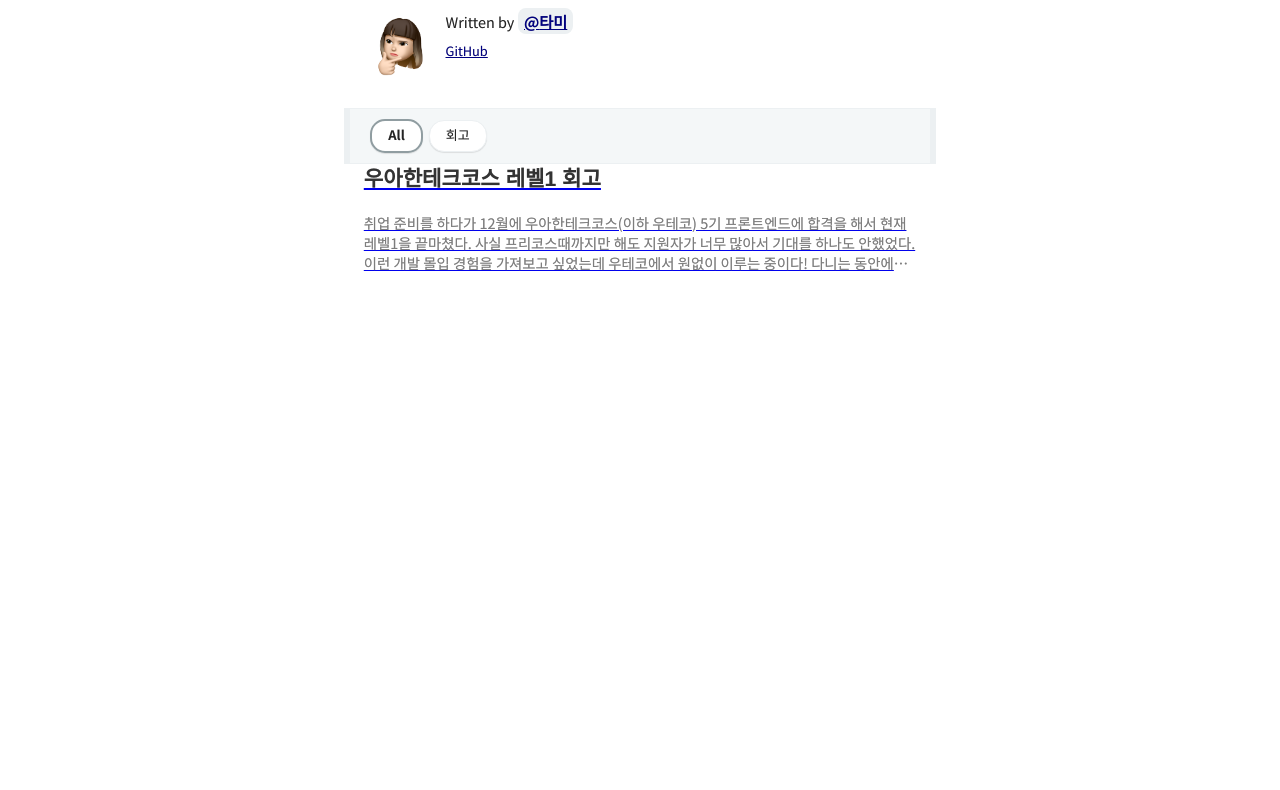
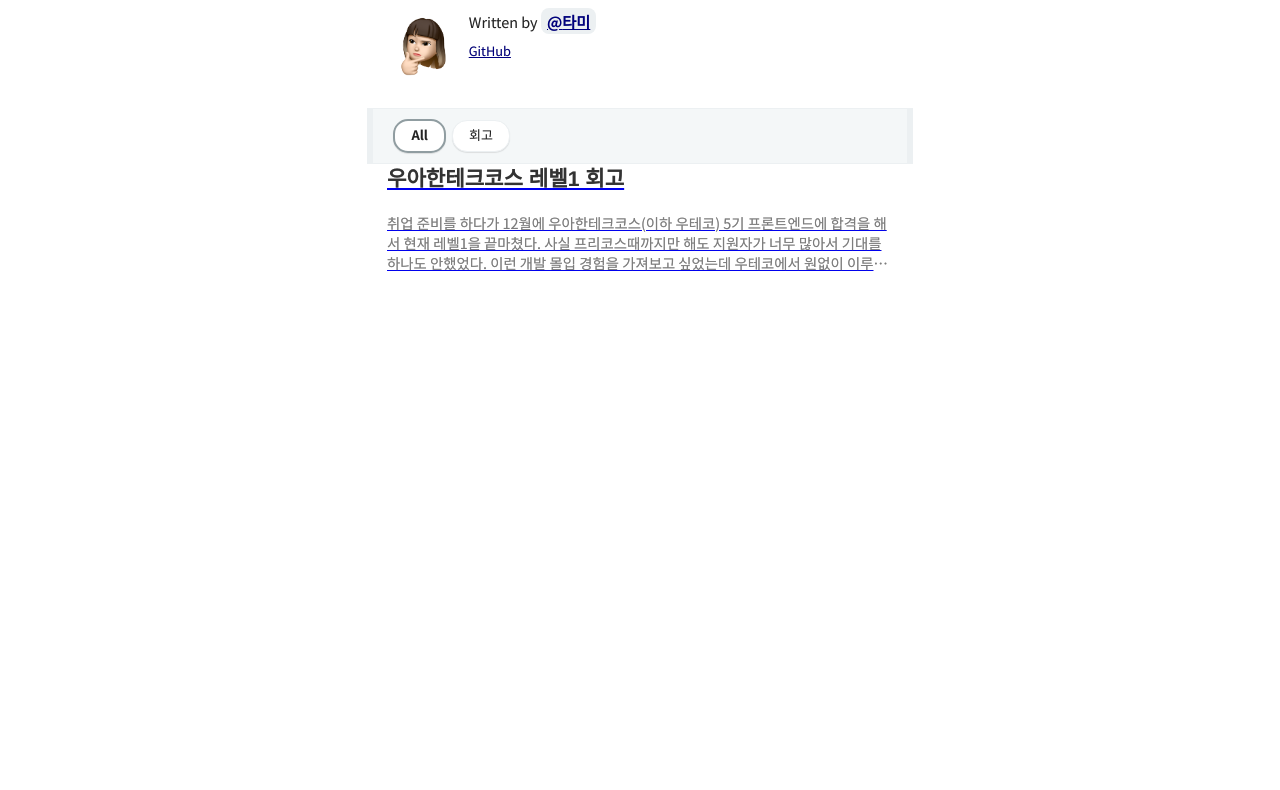
Before and after one commit to xodms0309/xodms0309.github.io, a Gatsby site: page / in a window 1280 px wide. Shown: the part 192-982 px from the top of the page. Built offline with nearby package versions, Linux system fonts and the light colour scheme; Gatsby itself is replaced by a stand-in of ours; some packages are replaced by stand-ins of ours; what typography-theme-github would draw is missing.

Commit message:
style: post 옆padding 적용

```diff
--- a/src/layout/index.jsx
+++ b/src/layout/index.jsx
@@ -19,7 +19,7 @@
           marginLeft: `auto`,
           marginRight: `auto`,
           maxWidth: rhythm(24),
-          padding: `${rhythm(1.5)} 0`,
+          padding: `${rhythm(1.5)} ${rhythm(1)}`,
         }}
       >
         <ThemeSwitch />
```
